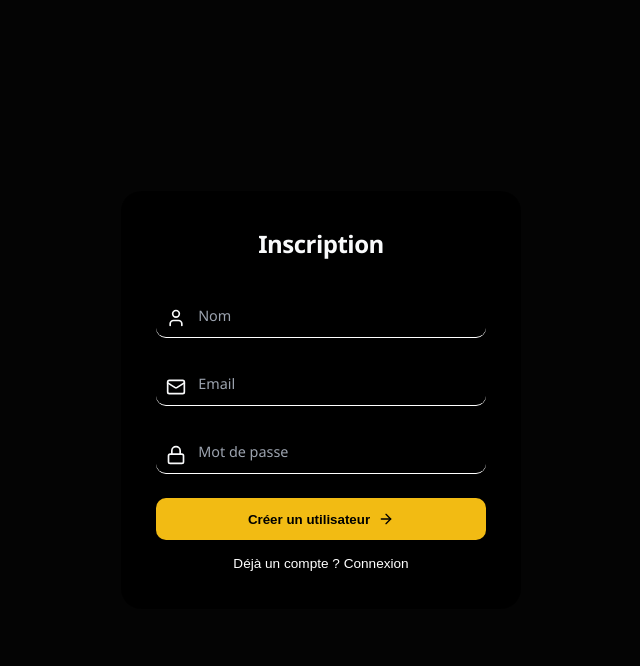
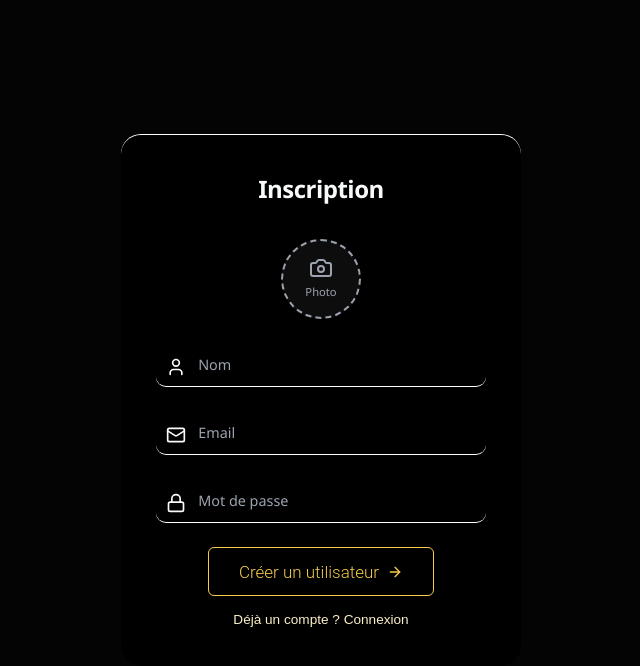
Before and after one commit to Mimy-3600/FyForce, a React (Vite) app in the folder fy-force-frontend/: page /login in a window 1280 px wide. Both pictures are taken after a click on the button "Nouveau ? Créer un compte". Shown: the top 666 px of the page, without its empty margins (319-959 px from the left). Built offline with nearby package versions, Linux system fonts and the light colour scheme.

Commit message:
new ui design

```diff
--- a/fy-force-frontend/src/components/Login.css
+++ b/fy-force-frontend/src/components/Login.css
@@ -7,11 +7,12 @@
 
 
   --primary: #b2d476;
-  --primary-glow: white;
+  --primary-glow: rgb(141, 137, 137);
 
   --text: #f9fafb;
   --text-muted: #9ca3af;
 }
+
 
 .glass-card {
   position: relative;
@@ -22,8 +23,12 @@
   background: var(--card);
   border-radius: 20px;
   margin: 0 auto;
-  /* border: var(--border); */
   font-family: 'Segoe UI', Tahoma, Geneva, Verdana, sans-serif;
+  border-top: 1px solid white;
+}
+
+.glass-card:hover{
+  border-top: 1px solid #ffe084;
 }
 
 .auth-header {
@@ -59,7 +64,7 @@ input{
 .input-group input {
   width: 100%;
   padding: 0.85rem 1rem;
-  background: rgba(0, 0, 0, 0.4);
+  background: rgba(0, 0, 0, 0.4) ;
   border-radius: 10px;
   color: #ffffff;
   font-size: 0.9rem;
@@ -72,7 +77,7 @@ input{
   position: absolute;
   left: 12px;
   top: -10px;
-  background: #ffffff;
+  background: var(--card);
   padding: 0 6px;
   font-size: 0.75rem;
   color: var(--primary-glow);
@@ -99,34 +104,21 @@ input{
   background: var(--card);
 }
 
-/*----bouton----*/
-
-.btn-primary {
-  width: 100%;
-  padding: 0.8rem;
-  background: #f2bb13;
-  border: none;
-  border-radius: 10px;
-  color: black;
-  font-weight: 600;
-  cursor: pointer;
-  display: flex;
-  align-items: center;
-  justify-content: center;
-  gap: 8px;
-  transition: all 0.2s ease;
-
+.input-group input:-webkit-autofill,
+.input-group input:-webkit-autofill:hover,
+.input-group input:-webkit-autofill:focus,
+.input-group input:-webkit-autofill:active {
+  -webkit-box-shadow: 0 0 0 30px #030712 inset !important; /* Forcage en fond sombre */
+  -webkit-text-fill-color: #ffffff !important; /* Forcage ne fond  blanc */
+  transition: background-color 5000s ease-in-out 0s;
 }
 
-.btn-primary:hover {
-  transform: translateY(-2px);
-  opacity: 0.95;
-}
+/*----bouton----*/
 
 .btn-link {
   background: none;
   border: none;
-  color: var(--primary-glow);
+  color: #fcefc7;
   cursor: pointer;
   font-size: 0.85rem;
   margin-top: 1rem;
@@ -137,9 +129,112 @@ input{
 
 .btn-link:hover {
   text-decoration: underline;
+  color: #afaa8f;
   opacity: 0.9;
+}
+
+/* From Uiverse.io by nikk7007 */
+.btn {
+ --color: #f7cc4c;
+ --color2: #030712;
+ padding: 0.8em 1.75em;
+ background-color: transparent;
+ border-radius: 6px;
+ border: .3px solid var(--color);
+ transition: .5s;
+ position: relative;
+ overflow: hidden;
+ cursor: pointer;
+ z-index: 1;
+ font-weight: 300;
+ font-size: 17px;
+ font-family: 'Roboto', 'Segoe UI', sans-serif;
+ color: var(--color);
+ display: flex;
+ align-items: center;
+ justify-content: center;
+ gap: 8px;
+ margin: 0 auto;
+}
+
+.btn::after, .btn::before {
+ content: '';
+ display: block;
+ height: 100%;
+ width: 100%;
+ transform: skew(90deg) translate(-50%, -50%);
+ position: absolute;
+ inset: 50%;
+ left: 25%;
+ z-index: -1;
+ transition: .5s ease-out;
+ background-color: var(--color);
+}
+
+.btn::before {
+ top: -50%;
+ left: -25%;
+ transform: skew(90deg) rotate(180deg) translate(-50%, -50%);
+}
+
+.btn:hover::before {
+ transform: skew(45deg) rotate(180deg) translate(-50%, -50%);
+}
+
+.btn:hover::after {
+ transform: skew(45deg) translate(-50%, -50%);
+}
+
+.btn:hover {
+ color: var(--color2);
+}
+
+.btn:active {
+ filter: brightness(.7);
+ transform: scale(.98);
 }
 
 .auth-header{
   margin-bottom: 2rem;
 }
+
+/* --- Bouton Photo de Profil / Avatar --- */
+.avatar-upload-group {
+  display: flex;
+  justify-content: center;
+  margin-bottom: 1.5rem;
+}
+
+.avatar-label {
+  width: 80px;
+  height: 80px;
+  border-radius: 50%;
+  border: 2px dashed var(--text-muted);
+  display: flex;
+  align-items: center;
+  justify-content: center;
+  cursor: pointer;
+  overflow: hidden;
+  transition: all 0.2s ease;
+  background: rgba(255, 255, 255, 0.05);
+}
+
+.avatar-label:hover {
+  border-color: #f2bb13;
+  background: rgba(255, 255, 255, 0.1);
+}
+
+.avatar-placeholder {
+  display: flex;
+  flex-direction: column;
+  align-items: center;
+  gap: 4px;
+  color: var(--text-muted);
+  font-size: 0.7rem;
+}
+
+.avatar-preview {
+  width: 100%;
+  height: 100%;
+  object-fit: cover;
+}
--- a/fy-force-frontend/src/components/Login.jsx
+++ b/fy-force-frontend/src/components/Login.jsx
@@ -1,5 +1,5 @@
 import React, { useState } from "react";
-import { ArrowRight, Mail, Lock, User } from "lucide-react";
+import { ArrowRight, Mail, Lock, User, Camera } from "lucide-react";
 import './Login.css';
 
 export default function Login({ onLoginSuccess }) {
@@ -7,7 +7,8 @@ export default function Login({ onLoginSuccess }) {
   const [formData, setFormData] = useState({
     name: '',
     email: '',
-    pswd: ''
+    pswd: '',
+    avatar: null
   });
 
   const handleChange = (e) => {
@@ -17,13 +18,28 @@ export default function Login({ onLoginSuccess }) {
     });
   };
 
+  const handleFileChange = (e) => {
+    const file= e.target.files[0];
+    if (file) {
+      const reader =  new FileReader();
+      reader.onloadend = ()=> {
+        setFormData((prev) => ({
+          ...prev,
+          avatar: reader.result
+        }));
+      };
+      reader.readAsDataURL(file);
+    }
+  }
+
   const handleSubmit = (e) => {
     e.preventDefault();
 
     if (onLoginSuccess) {
       onLoginSuccess({
         name: formData.name || 'Utilisateur',
-        email: formData.email
+        email: formData.email,
+        avatar: formData.avatar
       });
     }
   };
@@ -37,7 +53,33 @@ export default function Login({ onLoginSuccess }) {
       </div>
 
       <form onSubmit={handleSubmit}>
-        {/* Nom (Affiché seulement si Inscription) */}
+
+        {/* Upload de photo en inscription */}
+        {isRegister && (
+          <div className="avatar-upload-group">
+            <label htmlFor="avatar-input" className="avatar-label">
+              {formData.avatar ? (
+                <img src={formData.avatar} alt="Aperçu photo" className="avatar-preview" />
+              ) : (
+                <div className="avatar-placeholder">
+                  <Camera size={24} />
+                  <span>Photo</span>
+                </div>
+              )}
+            </label>
+            <input
+              type="file"
+              id="avatar-input"
+              name="avatar"
+              accept="image/*"
+              onChange={handleFileChange}
+              style={{ display: 'none' }} // On cache le champ système moche
+            />
+          </div>
+        )}
+
+
+        {/* nom */}
         {isRegister && (
           <div className="input-group" style={{position: 'relative'}}>
             <User style={{position: 'absolute', left: '10px', width: '20px', height: '20px', marginTop: '0.9rem'}}/>
@@ -96,7 +138,7 @@ export default function Login({ onLoginSuccess }) {
           <label htmlFor="pswd" style={{marginLeft: '1.5rem'}}>Mot de passe</label>
         </div>
 
-        <button type="submit" className="btn-primary">
+        <button type="submit" className="btn">
           {isRegister ? 'Créer un utilisateur' : 'Démarrer une session'}
           <ArrowRight size={16} />
         </button>
```
Also changed, not shown: fy-force-frontend/src/App.css (+6 -5 lines).
